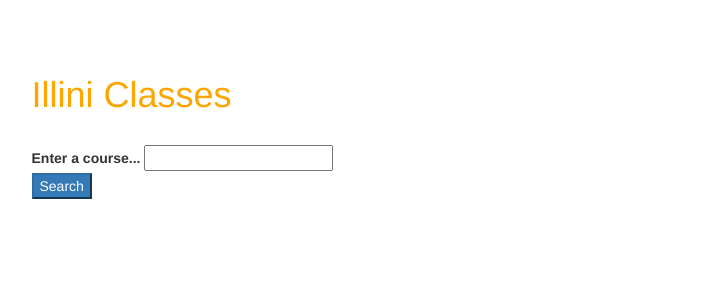
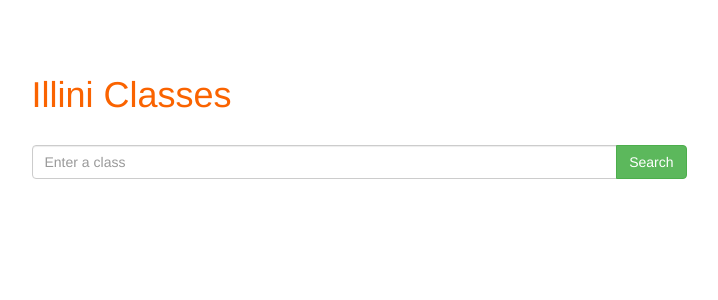
Before and after one commit to bcongdon/illiniclasses.com, a Flask app: page / in a window 1280 px wide. Shown: the top 300 px of the page, without its empty margins (281-999 px from the left). Run offline with Flask 2, Linux system fonts and the light colour scheme; some libraries are stand-ins or nearby versions.

Commit message:
prettify index

```diff
--- a/routes.py
+++ b/routes.py
@@ -17,8 +17,6 @@ app.config['MONGO_URI'] = db_uri
 mongo = PyMongo(app)
 
 app.secret_key = 'development-key'
-
-#DATA = mongo.db
 
 @app.route('/', methods=['GET', 'POST'])
 def index():
@@ -51,7 +49,6 @@ def review_page(course):
 		search_form = SearchBar()
 
 		if request.method == 'POST':
-
 			return 'test'
 		elif request.method == 'GET':
 			# Convert to uppercase and remove white spaces
@@ -61,7 +58,12 @@ def review_page(course):
 			course_number = ''.join([char for char in course if char.isdigit() == True])
 
 			if is_input_valid(department_id, course_number):
-				return render_template('review.html', foo=course, form=review_form)
+				# Get description from database
+				course = department_id + ' ' + course_number
+				get_course = mongo.db[str(department_id)].find_one({'course_id': course})
+				description = get_course['course_description']
+				#description = get_course['course_description']
+				return render_template('review.html', foo=course, des=description, form=review_form)
 			else:
 				return redirect(url_for('index'))
 
@@ -69,7 +71,7 @@ def review_page(course):
 def is_input_valid(department_id, course_number):
 	course = department_id + ' ' + course_number
 
-	# Get a list of departments from database
+	# Get a list of departments (collections) from database
 	all_departments = mongo.db.collection_names()
 
 	# Check if input is valid
@@ -82,6 +84,5 @@ def is_input_valid(department_id, course_number):
 			return False
 		return True
 
-
 if __name__ == '__main__':
   app.run(debug=True)
--- a/static/css/style.css
+++ /dev/null
@@ -1,5 +0,0 @@
-#title {
-	margin-top: 75px;
-	margin-bottom: 30px;
-	color: orange;
-}
--- /dev/null
+++ b/static/css/styles.css
@@ -0,0 +1,14 @@
+#title {
+	margin-top: 75px;
+	margin-bottom: 30px;
+	color: #FA6300;
+}
+
+#header {
+	height: 150px;
+	background-color: #2196F3;
+	margin-bottom: 5px;
+	font-size: 75px;
+	padding-top: 20px;
+	text-align: center;
+}
--- a/templates/index.html
+++ b/templates/index.html
@@ -3,7 +3,7 @@
 <head>
 	<title>Illini Classes</title>
 	<link rel='stylesheet' href='https://maxcdn.bootstrapcdn.com/bootstrap/3.3.6/css/bootstrap.min.css'>
-	<link rel='stylesheet' type='text/css' href='../static/css/style.css'>
+	<link rel='stylesheet' type='text/css' href='../static/css/styles.css'>
 	<script src='/static/js/script.js'></script>
 </head>
 <body>
@@ -12,26 +12,31 @@
 	</div>
 	<div class='input-group col-lg-6'>
 		<h1 id='title'>Illini Classes</h1>
-		 <!-- <div class='input-group col-md-12'>
-			<input id='search-query' type='text' class='search-query form-control' placeholder="Enter a Class" />
-				<span class='input-group-btn'>
-					<button onclick='search_submit()' class='btn btn-danger' type='button'>
+		<form method='POST'>
+		 <div class='input-group col-md-12'>
+			<!-- <input id='search-query' type='text' class='search-query form-control' placeholder="Enter a Class" /> -->
+
+			{{ form.course_name(class='form-control', placeholder="Enter a class") }}
+
+				<span class='input-group-btn' >
+					<!-- <button onclick='search_submit()' class='btn btn-danger' type='button'>
 						<span class=' glyphicon glyphicon-search'></span>
-					</button>
+					</button> -->
+					{{ form.submit(class='btn btn-success')}}
 				</span>
-		</div> -->
-			<form method='POST'>
+		</div>
+		</form>
+			<!-- <form method='POST'>
 			{{ form.hidden_tag() }}
 
 				<div>
-					{{ form.course_name.label}}
-					{{ form.course_name}}
+					{{ form.course_name(class='search-query form-control', placeholder="Ender a class") }}
+
+					{{ form.submit(class='glyphicon glyphicon-search')}}
+
 				</div>
 
-				<div>
-					{{ form.submit(class='btn-primary')}}
-				</div>
-			</form>
+			</form> -->
 	</div>
 	<div class='col-lg-3'> <!-- Dummy div -->
 	</div>
```
Also changed, not shown: templates/review.html (+13 -2 lines).
